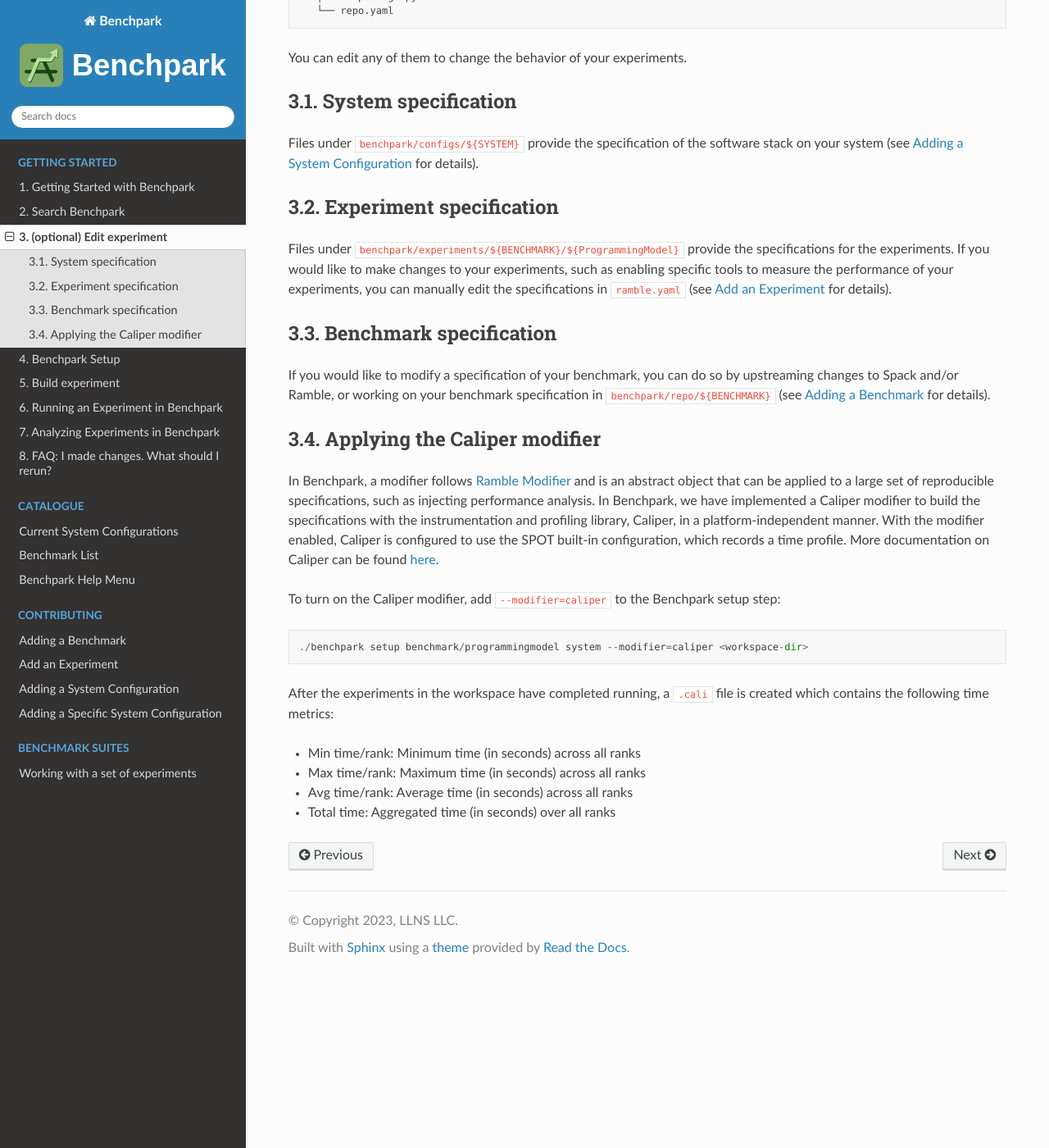
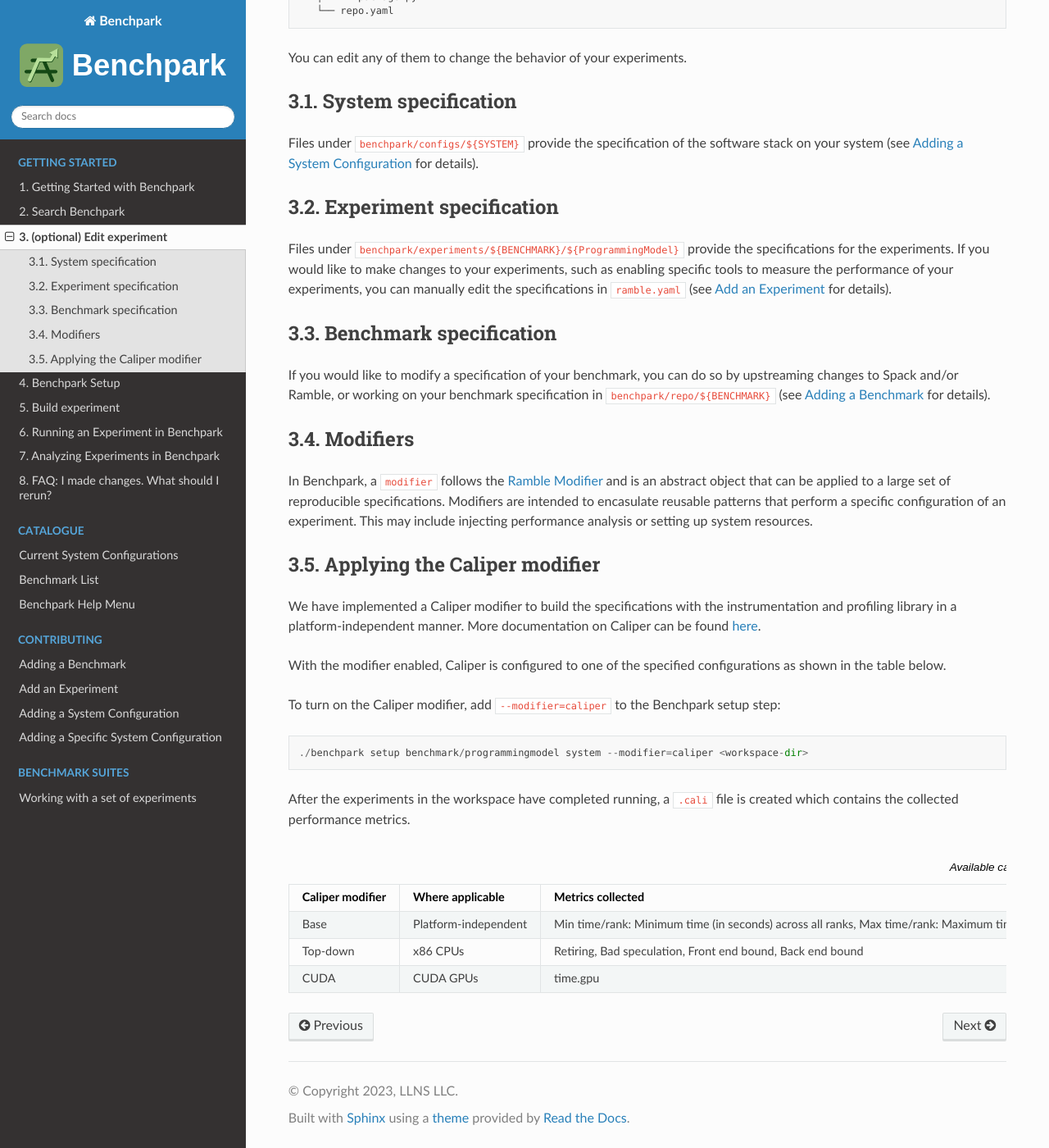
Before and after one commit to LLNL/benchpark, a Sphinx documentation site: the page built from docs/3-opt-edit-experiment.rst, in a window 1280 px wide and 1400 px high, scrolled down 552 px. Shown: the whole window at 82% size. Built offline with Sphinx 7.4.7 and the Read the Docs theme 2.0.0, drawn with Linux system fonts in a browser that asks for light colours; pages that are not in the unit, such as notebooks, are missing from menus.

Commit message:
reconfigure, separate modifier and caliper modifier sections
- add table for different caliper modifiers

```diff
--- a/docs/3-opt-edit-experiment.rst
+++ b/docs/3-opt-edit-experiment.rst
@@ -55,17 +55,24 @@
 or working on your benchmark specification in ``benchpark/repo/${BENCHMARK}``
 (see :doc:`add-a-benchmark` for details).
 
+Modifiers
+---------
+In Benchpark, a ``modifier`` follows the `Ramble Modifier
+<https://googlecloudplatform.github.io/ramble/tutorials/10_using_modifiers.html#modifiers>`_
+and is an abstract object that can be applied to a large set of reproducible
+specifications. Modifiers are intended to encasulate reusable patterns that
+perform a specific configuration of an experiment. This may include injecting
+performance analysis or setting up system resources.
+
 Applying the Caliper modifier
 -----------------------------
-In Benchpark, a modifier follows `Ramble Modifier
-<https://googlecloudplatform.github.io/ramble/tutorials/10_using_modifiers.html#modifiers>`_
-and is an abstract object that can be applied to a large set of reproducible
-specifications, such as injecting performance analysis. In Benchpark, we have
-implemented a Caliper modifier to build the specifications with the
-instrumentation and profiling library, Caliper, in a platform-independent
-manner. With the modifier enabled, Caliper is configured to use the SPOT
-built-in configuration, which records a time profile. More documentation
-on Caliper can be found `here <https://software.llnl.gov/Caliper>`_.
+We have implemented a Caliper modifier to build the specifications with the
+instrumentation and profiling library in a platform-independent
+manner. More documentation on Caliper can be found `here
+<https://software.llnl.gov/Caliper>`_.
+
+With the modifier enabled, Caliper is configured to one of the specified
+configurations as shown in the table below.
 
 To turn on the Caliper modifier, add ``--modifier=caliper`` to the Benchpark
 setup step::
@@ -73,9 +80,22 @@
     ./benchpark setup benchmark/programmingmodel system --modifier=caliper <workspace-dir>
 
 After the experiments in the workspace have completed running, a ``.cali`` file
-is created which contains the following time metrics:
+is created which contains the collected performance metrics.
 
-* Min time/rank: Minimum time (in seconds) across all ranks
-* Max time/rank: Maximum time (in seconds) across all ranks
-* Avg time/rank: Average time (in seconds) across all ranks
-* Total time: Aggregated time (in seconds) over all ranks
+
+.. list-table:: Available caliper modifiers
+   :widths: 20 20 50
+   :header-rows: 1
+
+   * - Caliper modifier
+     - Where applicable
+     - Metrics collected
+   * - Base
+     - Platform-independent
+     - Min time/rank: Minimum time (in seconds) across all ranks, Max time/rank: Maximum time (in seconds) across all ranks, Avg time/rank: Average time (in seconds) across all ranks, Total time: Aggregated time (in seconds) over all ranks
+   * - Top-down
+     - x86 CPUs
+     - Retiring, Bad speculation, Front end bound, Back end bound
+   * - CUDA
+     - CUDA GPUs
+     - time.gpu
```
